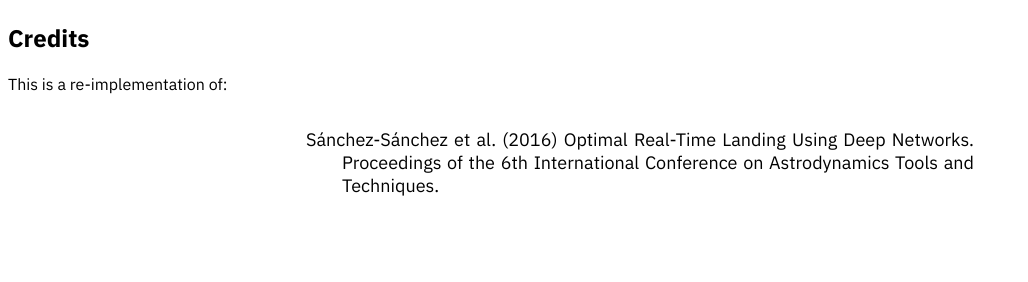
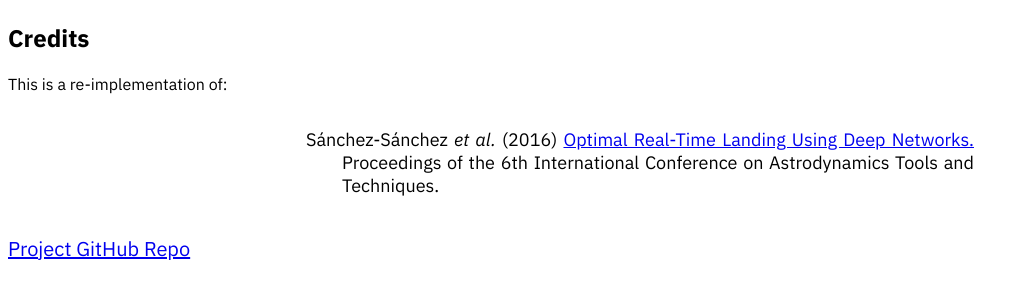
Before and after one commit to lancelet/nn-landing-poc, a website built with Parcel: page slides/src/index.html in a window 1280 px wide. Shown: the part 1948-2230 px from the top of the page, without its empty margins (0-1028 px from the left). Before the commit the page ends 2171 px from the top, so only its background shows below. Built offline with nearby package versions, Linux system fonts and the light colour scheme; what reveal.js would draw is missing.

Commit message:
Add source paper link

```diff
--- a/slides/src/index.html
+++ b/slides/src/index.html
@@ -117,13 +117,17 @@
                 <p>This is a re-implementation of:</p>
                 <div style="display:flex; justify-content: center;">
                     <p style="font-size: 18px; width: 50%; text-align: justify; text-indent: -2em; padding-left: 2em">
-                        Sánchez-Sánchez et al.
-                        (2016) Optimal Real-Time
-                        Landing Using
-                        Deep Networks.
+                        Sánchez-Sánchez <i>et al.</i>
+                        (2016) <a
+                            href="https://www.esa.int/gsp/ACT/doc/AI/pub/ACT-RPR-AI-2016-ICATT-optimal_landing_deep_networks.pdf">Optimal
+                            Real-Time
+                            Landing Using
+                            Deep Networks.</a>
                         Proceedings of the 6th
                         International Conference on Astrodynamics Tools and Techniques.</p>
                 </div>
+                <p style="font-size: 20px"><a href="https://github.com/lancelet/nn-landing-poc">Project GitHub Repo</a>
+                </p>
             </section>
         </div>
     </div>
```
